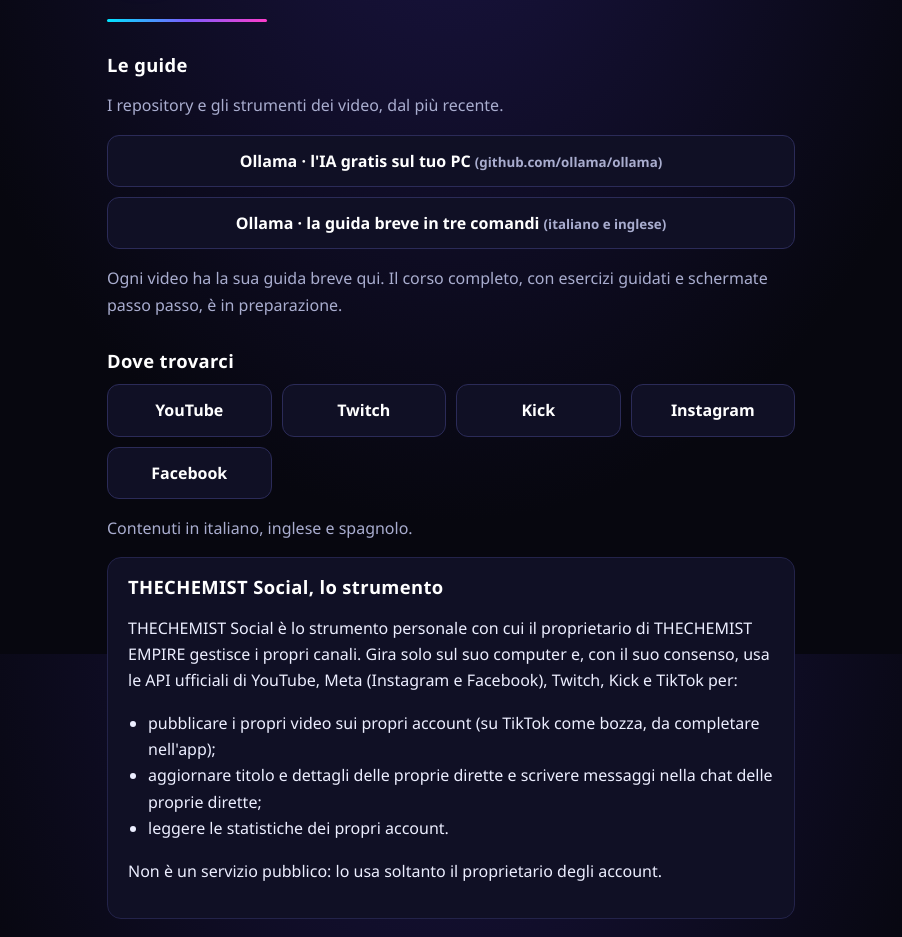
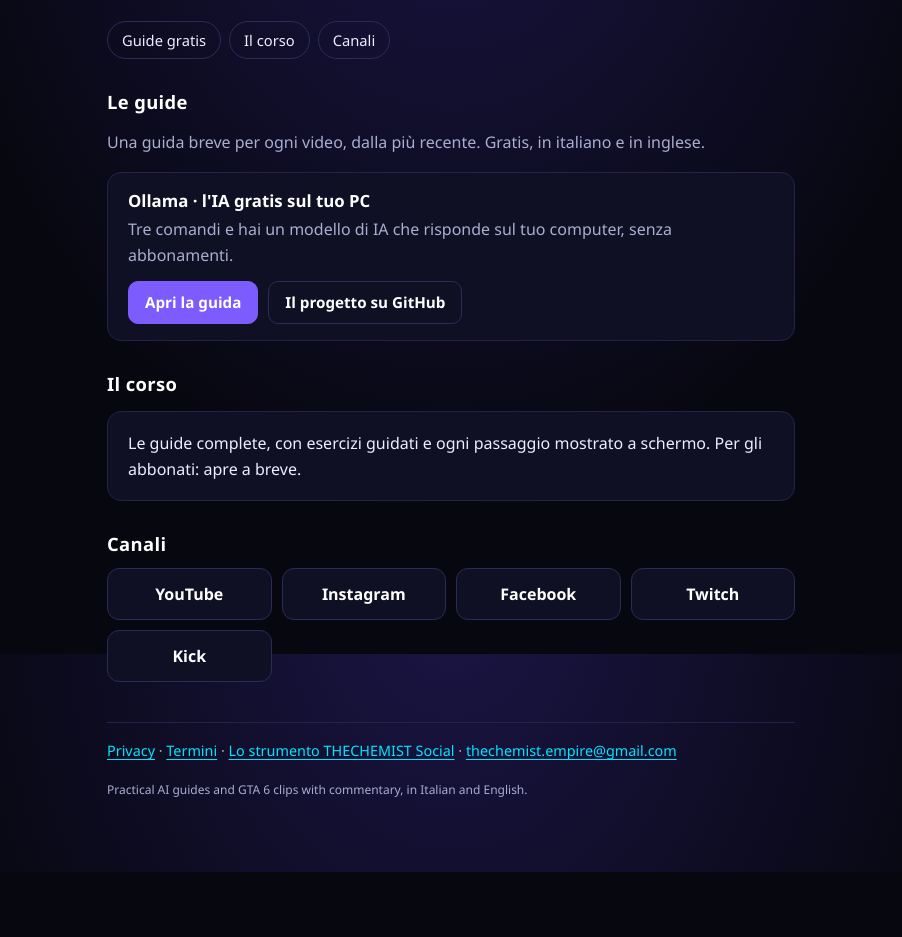
Before and after one commit to thechemistempire/thechemistempire.github.io, a plain HTML site: page index.html in a window 1280 px wide. Shown: the part 146-1083 px from the top of the page, without its empty margins (189-1091 px from the left). After the commit the page ends 1018 px from the top, so only its background shows below. Drawn offline with Linux system fonts and the light colour scheme.

Commit message:
Home a sezioni (guide, corso, canali); la descrizione dello strumento passa in una pagina sua
Co-Authored-By: Claude Fable 5.2 <noreply@anthropic.com>

```diff
--- a/index.html
+++ b/index.html
@@ -4,7 +4,7 @@
 <meta charset="utf-8">
 <meta name="viewport" content="width=device-width, initial-scale=1">
 <title>THECHEMIST EMPIRE</title>
-<meta name="description" content="Guide pratiche sull'intelligenza artificiale, spiegate con chiarezza, e GTA 6 in diretta con commento live. In italiano, inglese e spagnolo.">
+<meta name="description" content="Guide pratiche sull'intelligenza artificiale, spiegate con chiarezza, e clip di GTA 6 commentate. In italiano e in inglese.">
 <link rel="icon" href="logo.png">
 <link rel="stylesheet" href="stile.css">
 </head>
@@ -14,47 +14,41 @@
     <img src="logo.png" alt="Logo THECHEMIST EMPIRE">
     <div>
       <h1>THECHEMIST EMPIRE</h1>
-      <p class="sottotitolo">Guide pratiche sull'IA, spiegate con chiarezza · GTA 6 in diretta con commento live</p>
+      <p class="sottotitolo">Guide pratiche sull'IA · clip di GTA 6 commentate</p>
     </div>
   </div>
   <div class="riga"></div>
+  <nav class="indice"><a href="#guide">Guide gratis</a><a href="#corso">Il corso</a><a href="#canali">Canali</a></nav>
 
   <h2 id="guide">Le guide</h2>
-  <p class="tenue">I repository e gli strumenti dei video, dal più recente.</p>
-  <div class="canali" style="grid-template-columns:1fr">
-    <a href="https://github.com/ollama/ollama">Ollama · l'IA gratis sul tuo PC <small class="tenue">(github.com/ollama/ollama)</small></a>
-    <a href="guide/ollama.html">Ollama · la guida breve in tre comandi <small class="tenue">(italiano e inglese)</small></a>
+  <p class="tenue">Una guida breve per ogni video, dalla più recente. Gratis, in italiano e in inglese.</p>
+  <div class="guida">
+    <h3>Ollama · l'IA gratis sul tuo PC</h3>
+    <p>Tre comandi e hai un modello di IA che risponde sul tuo computer, senza abbonamenti.</p>
+    <div class="azioni">
+      <a class="pieno" href="guide/ollama.html">Apri la guida</a>
+      <a href="https://github.com/ollama/ollama">Il progetto su GitHub</a>
+    </div>
   </div>
-  <p class="tenue">Ogni video ha la sua guida breve qui. Il corso completo, con esercizi guidati e schermate passo passo, è in preparazione.</p>
 
-  <h2>Dove trovarci</h2>
+  <h2 id="corso">Il corso</h2>
+  <div class="scheda">
+    <p style="margin:0">Le guide complete, con esercizi guidati e ogni passaggio mostrato a schermo. Per gli abbonati: apre a breve.</p>
+  </div>
+
+  <h2 id="canali">Canali</h2>
   <div class="canali">
     <a href="https://www.youtube.com/channel/UC76AmSncGOaZmI1vPT5BlLQ">YouTube</a>
+    <a href="https://www.instagram.com/thechemist.empire/">Instagram</a>
+    <a href="https://www.facebook.com/profile.php?id=61596619779956">Facebook</a>
     <a href="https://www.twitch.tv/thechemistempire">Twitch</a>
     <a href="https://kick.com/thechemistempire">Kick</a>
-    <a href="https://www.instagram.com/thechemist.empire/">Instagram</a>
-    <a href="https://www.facebook.com/profile.php?id=61596619779956">Facebook</a>
-  </div>
-  <p class="tenue">Contenuti in italiano, inglese e spagnolo.</p>
-
-  <div class="scheda">
-    <h2 style="margin-top:0">THECHEMIST Social, lo strumento</h2>
-    <p>THECHEMIST Social è lo strumento personale con cui il proprietario di THECHEMIST EMPIRE gestisce i propri canali. Gira solo sul suo computer e, con il suo consenso, usa le API ufficiali di YouTube, Meta (Instagram e Facebook), Twitch, Kick e TikTok per:</p>
-    <ul>
-      <li>pubblicare i propri video sui propri account (su TikTok come bozza, da completare nell'app);</li>
-      <li>aggiornare titolo e dettagli delle proprie dirette e scrivere messaggi nella chat delle proprie dirette;</li>
-      <li>leggere le statistiche dei propri account.</li>
-    </ul>
-    <p>Non è un servizio pubblico: lo usa soltanto il proprietario degli account.</p>
   </div>
 
   <footer>
-    <a href="privacy.html">Informativa sulla privacy</a> · <a href="termini.html">Termini di servizio</a> ·
+    <a href="privacy.html">Privacy</a> · <a href="termini.html">Termini</a> · <a href="strumento.html">Lo strumento THECHEMIST Social</a> ·
     <a href="mailto:thechemist.empire@gmail.com">thechemist.empire@gmail.com</a>
-    <p lang="en"><small><b>English.</b> THECHEMIST EMPIRE: practical AI guides, clearly explained, and GTA 6 live streams with commentary, in Italian, English and Spanish.
-    THECHEMIST Social is the owner's personal tool for managing their own channels through the official YouTube, Meta (Instagram and Facebook), Twitch, Kick and TikTok APIs:
-    publishing their own videos (to TikTok as drafts), updating their own live streams and posting in their own live chat, and reading their own statistics.
-    It is not a public service. <a href="privacy.html">Privacy policy</a> · <a href="termini.html">Terms of service</a>.</small></p>
+    <p lang="en"><small>Practical AI guides and GTA 6 clips with commentary, in Italian and English.</small></p>
   </footer>
 </main>
 </body>
--- a/stile.css
+++ b/stile.css
@@ -16,6 +16,16 @@ h2 { font-size: 1.15rem; margin: 32px 0 8px; color: #fff; }
 .canali a { display: block; text-align: center; padding: 12px; border-radius: 12px; text-decoration: none; color: #fff; font-weight: 600;
             background: var(--carta); border: 1px solid #2b2b58; }
 .canali a:hover, .canali a:focus-visible { border-color: var(--viola); box-shadow: 0 0 16px rgba(124, 92, 255, .35); }
+.indice { display: flex; flex-wrap: wrap; gap: 8px; margin: 0 0 8px; }
+.indice a { padding: 6px 14px; border-radius: 999px; border: 1px solid #2b2b58; color: var(--testo); text-decoration: none; font-size: .92rem; }
+.indice a:hover, .indice a:focus-visible { border-color: var(--viola); }
+.guida { background: var(--carta); border: 1px solid #23234a; border-radius: 14px; padding: 16px 20px; margin: 12px 0; }
+.guida h3 { margin: 0 0 4px; font: 600 1.05rem Bahnschrift, "Segoe UI", system-ui, sans-serif; color: #fff; }
+.guida p { margin: 0 0 12px; color: var(--tenue); }
+.azioni { display: flex; flex-wrap: wrap; gap: 10px; }
+.azioni a { padding: 8px 16px; border-radius: 10px; border: 1px solid #2b2b58; color: #fff; text-decoration: none; font-weight: 600; font-size: .95rem; }
+.azioni a.pieno { background: var(--viola); border-color: var(--viola); }
+.azioni a:hover, .azioni a:focus-visible { border-color: var(--ciano); }
 ul, ol { padding-left: 20px; }
 pre { background: #0b0b1c; border: 1px solid #23234a; border-radius: 10px; padding: 12px 14px; margin: 8px 0; white-space: pre-wrap; overflow-wrap: anywhere; }
 code { font: 14px/1.5 "Cascadia Mono", Consolas, monospace; color: #dfe3ff; }
--- /dev/null
+++ b/strumento.html
@@ -0,0 +1,38 @@
+<!doctype html>
+<html lang="it">
+<head>
+<meta charset="utf-8">
+<meta name="viewport" content="width=device-width, initial-scale=1">
+<title>THECHEMIST Social · THECHEMIST EMPIRE</title>
+<meta name="description" content="THECHEMIST Social è lo strumento personale con cui il proprietario di THECHEMIST EMPIRE gestisce i propri canali.">
+<link rel="icon" href="logo.png">
+<link rel="stylesheet" href="stile.css">
+</head>
+<body>
+<main>
+  <p><a href="index.html">← THECHEMIST EMPIRE</a></p>
+  <h1>THECHEMIST Social</h1>
+  <p class="sottotitolo">Lo strumento con cui gestiamo i nostri canali</p>
+  <div class="riga"></div>
+
+  <p>È un programma personale: gira solo sul computer del proprietario di THECHEMIST EMPIRE e lavora soltanto sui suoi account, con il suo consenso, attraverso le API ufficiali di YouTube, Meta (Instagram e Facebook), Twitch, Kick e TikTok.</p>
+  <ul>
+    <li>Pubblica i suoi video sui suoi account (su TikTok come bozza, da completare nell'app).</li>
+    <li>Aggiorna titolo e dettagli delle sue dirette e scrive nella chat delle sue dirette.</li>
+    <li>Legge le statistiche dei suoi account.</li>
+  </ul>
+  <p>Non è un servizio pubblico e non raccoglie dati di altre persone.</p>
+
+  <div lang="en">
+    <h2>In English</h2>
+    <p>THECHEMIST Social is the owner's personal tool for managing their own channels through the official YouTube, Meta (Instagram and Facebook), Twitch, Kick and TikTok APIs:
+    publishing their own videos (to TikTok as drafts), updating their own live streams and posting in their own live chat, and reading their own statistics. It is not a public service.</p>
+  </div>
+
+  <footer>
+    <a href="index.html">THECHEMIST EMPIRE</a> · <a href="privacy.html">Informativa sulla privacy</a> · <a href="termini.html">Termini di servizio</a> ·
+    <a href="mailto:thechemist.empire@gmail.com">thechemist.empire@gmail.com</a>
+  </footer>
+</main>
+</body>
+</html>
```
